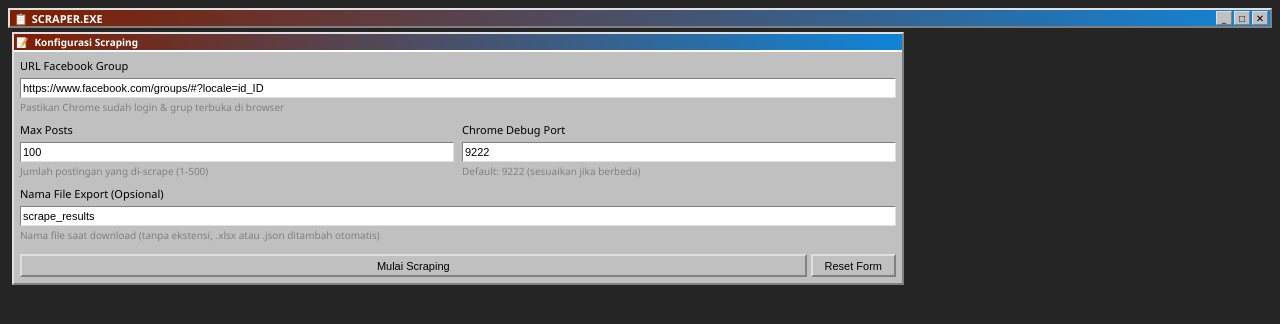
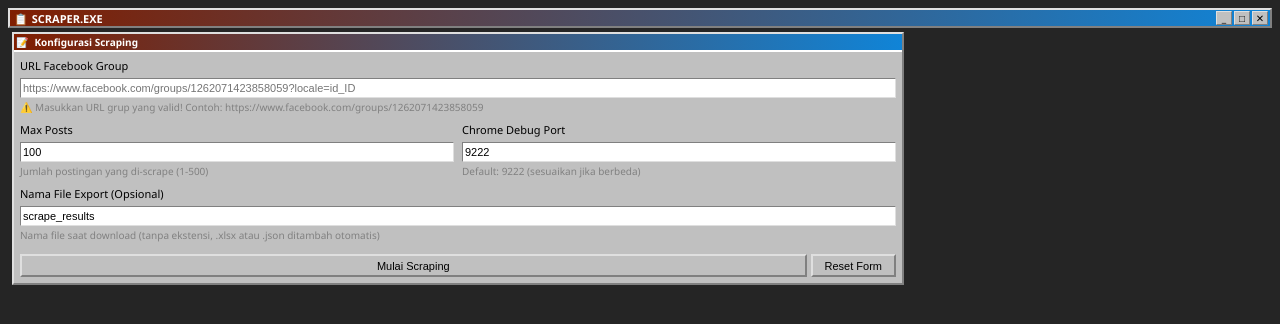
Before and after one commit to oowinhtet657-blip/scraping, a Flask app: page / in a window 1280 px wide. Shown: the top 324 px of the page. Run offline with Flask 3, Linux system fonts and the light colour scheme.

Commit message:
Fix: Add URL validation, timeout handling, and better error messages
- Remove invalid default URL from frontend (was using # placeholder)
- Add 30s timeout to page.goto() in scraper to prevent stuck
- Add URL format validation in both frontend and backend
- Better error messages for invalid/non-existent groups
- Clear placeholder URL on reset button

```diff
--- a/app.py
+++ b/app.py
@@ -56,6 +56,13 @@ def scrape():
         # Validasi
         if not url:
             return jsonify({"error": "URL tidak boleh kosong"}), 400
+
+        # Validasi format URL Facebook Group
+        if "facebook.com/groups/" not in url or ("#" in url and url.endswith("#")):
+            return jsonify({
+                "error": "URL tidak valid! Format yang benar: https://www.facebook.com/groups/[GROUP_ID]"
+            }), 400
+
         if max_posts < 1 or max_posts > 500:
             return jsonify({"error": "Max posts harus 1-500"}), 400
 
--- a/templates/index.html
+++ b/templates/index.html
@@ -494,10 +494,10 @@
                     <input
                         type="text"
                         id="groupUrl"
-                        placeholder="https://www.facebook.com/groups/1262071423858059"
-                        value="https://www.facebook.com/groups/#?locale=id_ID"
+                        placeholder="https://www.facebook.com/groups/1262071423858059?locale=id_ID"
+                        value=""
                     >
-                    <div class="helper-text">Pastikan Chrome sudah login & grup terbuka di browser</div>
+                    <div class="helper-text">⚠️ Masukkan URL grup yang valid! Contoh: https://www.facebook.com/groups/1262071423858059</div>
                 </div>
 
                 <div class="input-group">
@@ -742,7 +742,13 @@
             const debugPort = parseInt(document.getElementById('debugPort').value);
 
             if (!url) {
-                setStatus('URL tidak boleh kosong', 'error');
+                setStatus('⚠️ URL tidak boleh kosong! Masukkan URL grup Facebook yang valid.', 'error');
+                return;
+            }
+
+            // Validate URL format
+            if (!url.includes("facebook.com/groups/")) {
+                setStatus('⚠️ URL tidak valid! Format: https://www.facebook.com/groups/[GROUP_ID]', 'error');
                 return;
             }
 
@@ -821,7 +827,7 @@
             }
 
             // Reset form fields
-            document.getElementById('groupUrl').value = 'https://www.facebook.com/groups/#?locale=id_ID';
+            document.getElementById('groupUrl').value = '';
             document.getElementById('maxPosts').value = 100;
             document.getElementById('debugPort').value = 9222;
             document.getElementById('exportName').value = 'scrape_results';
```
Also changed, not shown: scraper.py (+14 -1 lines), 1 other file.
